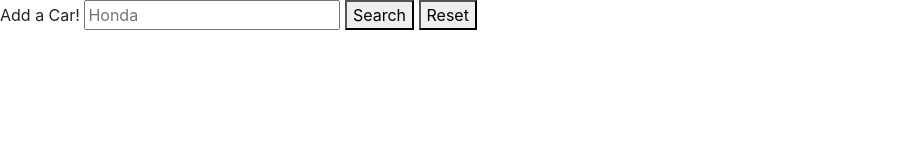
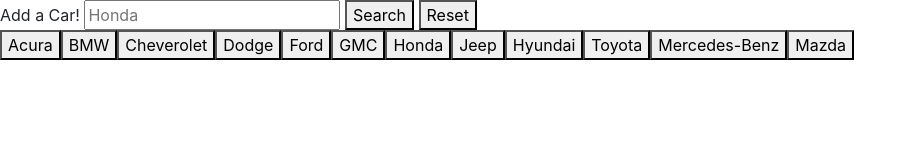
Before and after one commit to brandon123774/Giphi, a plain HTML site: page index.html in a window 1280 px wide. Shown: the whole page, without its empty margins (0-917 px from the left). Drawn offline with nearby package versions, Linux system fonts and the light colour scheme; no server answers.

Commit message:
added buttons to the DOM

```diff
--- a/assets/app.js
+++ b/assets/app.js
@@ -1,3 +1,32 @@
+//document ready on startup using on click function
+$(document).ready(function () {
+    $("#search-btn").on("click", getSearch);
+    $("#reset-btn".on("click", function () {
+        document.location.reload();
+    }))
+});
+
+// function getSearch() {
+//     $(""#");
+// }
+//Array of car makes
+var topics = ["Acura", "BMW", "Cheverolet", "Dodge", "Ford", "GMC", "Honda", "Jeep", "Hyundai", "Toyota", "Mercedes-Benz", "Mazda"];
+
+//create a loop for the car makes
+for (var i = 0; i < topics.length; i++) {
+
+    //create a variable and set it equal to a button div
+    var topicsBtn = $("<button>");
+    //set attributes so that the class of buttons links
+    topicsBtn.attr("class", "letter-button letter letter-button-color");
+    topicsBtn.attr("data-car", topics[i]);
+    topicsBtn.text(topics[i]);
+    //append the buttons to the DOM
+    $("#buttons").append(topicsBtn);
+
+}
+
+
 //create variables for the program
 var apiKey = 'h10JPz5uC89880QCKzXN1dGLBdYd0SuW';
 var queryURL = "https://api.giphy.com/v1/gifs/search?q=kittens&limit=10&api_key=wslWpWhssAgYDK6zVXacBDsacT47flr4";
@@ -5,11 +34,11 @@ var queryURL = "https://api.giphy.com/v1/gifs/search?q=kittens&limit=10&api_key=
 $.ajax({
     url: queryURL,
     method: "GET"
-}).then(function(response) {
+}).then(function (response) {
     console.log(response);
 
     var gifs = response.data
-  for (var i =0; i < gifs.length; i++){
+    for (var i = 0; i < gifs.length; i++) {
         console.log(gifs[i].images.original.url);
     }
 });
--- a/index.html
+++ b/index.html
@@ -22,10 +22,9 @@
                     <button id="reset-btn">Reset</button>
                 </div>
             </div>
+         </div>
 
-        </form>
-    </div>
-
+        <div id= "buttons"></div>
     <!-- JQuery link -->
     <script src="https://cdnjs.cloudflare.com/ajax/libs/jquery/3.2.1/jquery.min.js"></script>
 
```
Lines whose indentation alone changed are shown as unchanged.
